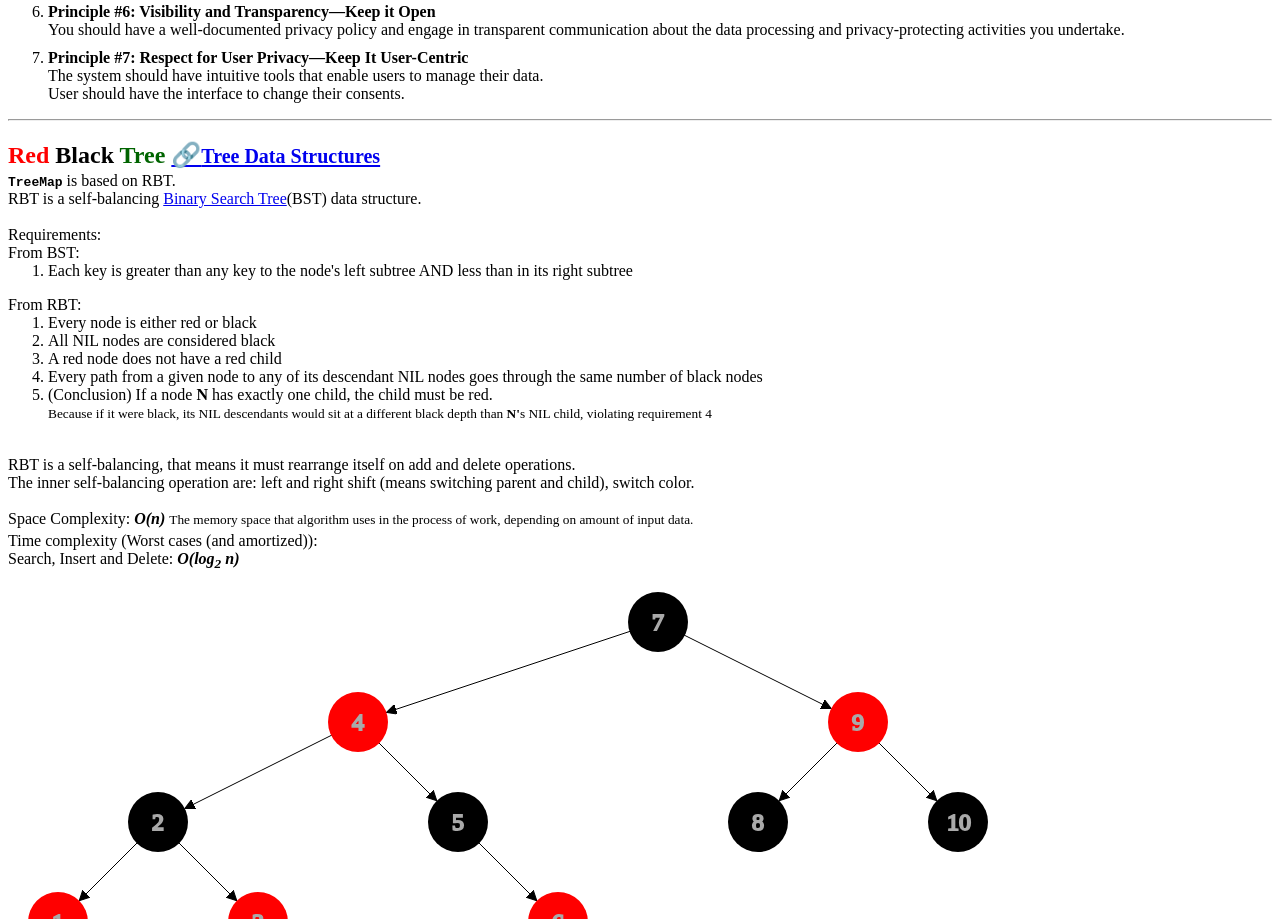
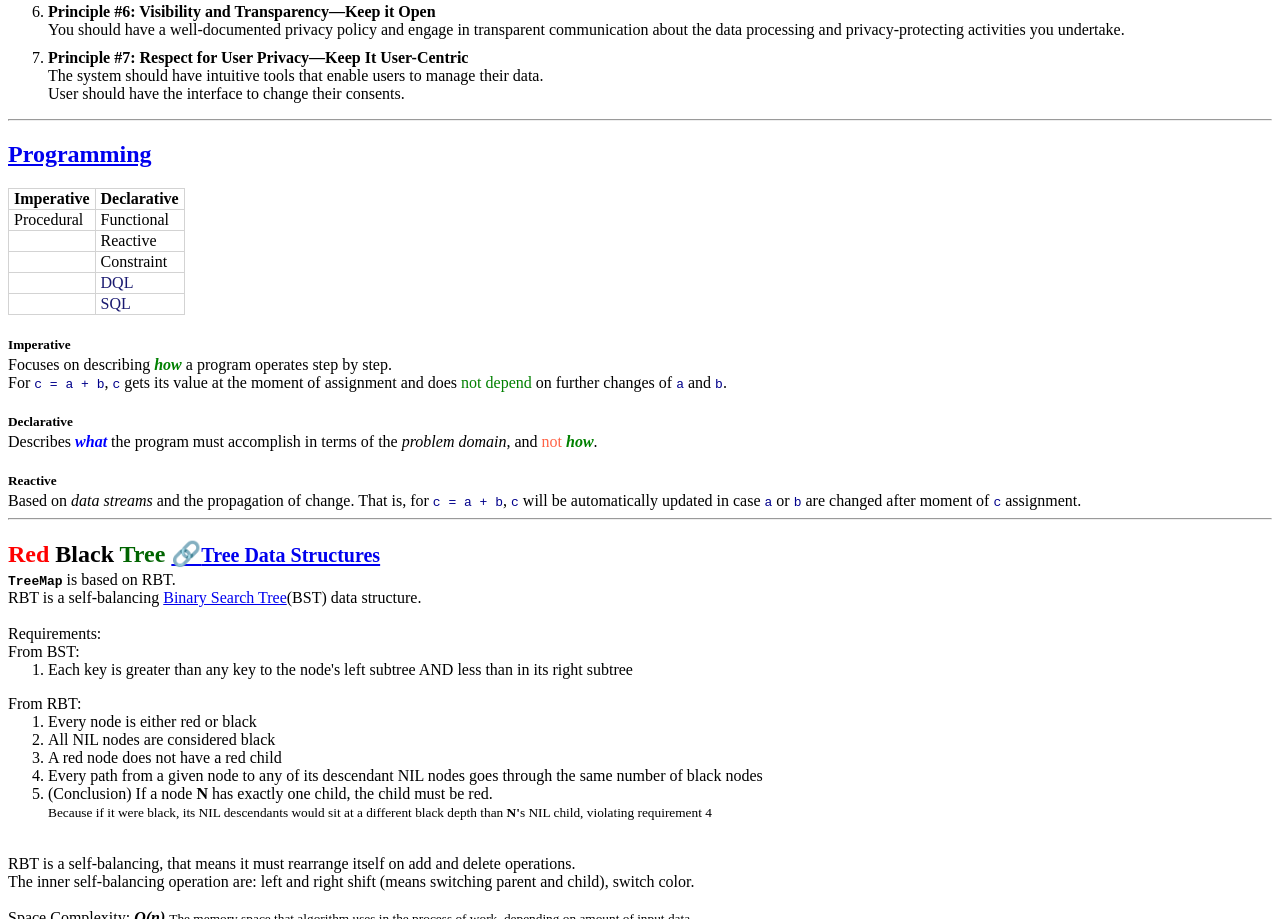
Before and after one commit to MarkoKurylko/Shared, a plain HTML site: page ConnectedNotes.html in a window 1280 px wide. Shown: the part 8090-9009 px from the top of the page. Drawn offline with Linux system fonts and the light colour scheme.

Commit message:
Programming/Java

```diff
--- a/ConnectedNotes.html
+++ b/ConnectedNotes.html
@@ -92,6 +92,7 @@
 			<details>
 				<summary></summary>
 				<h2><a href="#privacyByDesign">Privacy by Design</a></h2>
+				<h2><a href="#programming" id="programming-up">Programming</a></h2>
 			</details>
 		</td>
 	</tr>
@@ -1084,6 +1085,53 @@
 			User should have the interface to change their consents.
 		</li>
 	</ol>
+</div>
+<hr>
+
+<div id="programming">
+	<h2><a href="#programming-up">Programming</a></h2>
+	<table class="collapse-border padding">
+		<tr>
+			<th>Imperative</th>
+			<th>Declarative</th>
+		</tr>
+		<tr>
+			<td>Procedural</td>
+			<td id="functional">Functional</td>
+		</tr>
+		<tr>
+			<td></td>
+			<td>Reactive</td>
+		</tr>
+		<tr>
+			<td></td>
+			<td>Constraint</td>
+		</tr>
+		<tr>
+			<td></td>
+			<td class="get-title">DQL</td>
+		</tr>
+		<tr>
+			<td></td>
+			<td class="get-title">SQL</td>
+		</tr>
+
+	</table>
+
+	<h5 class="margin-bottom-3" id="imperative">Imperative</h5>
+	Focuses on describing <em class="green"><b>how</b></em> a program operates step by step.<br>
+	For <code class="code">c = a + b</code>, <code class="code">c</code> gets its value at the moment of assignment
+	and does <span class="green">not depend</span> on further changes of <code class="code">a</code> and <code class="code">b</code>.
+
+	<h5 class="margin-bottom-3" id="declarative">Declarative</h5>
+	Describes <em class="blue"><b>what</b></em> the program must accomplish in terms of the <em>problem domain</em>,
+	and <span class="tomato">not</span> <em class="green"><b>how</b></em>.
+
+	<h5 class="margin-bottom-3" id="reactive">Reactive</h5>
+	Based on <em>data streams</em> and the propagation of change.
+	That is, for <code class="code">c = a + b</code>,
+	<code class="code">c</code> will be automatically updated
+	in case <code class="code">a</code> or <code class="code">b</code> are changed after moment of <code class="code">c</code> assignment.
 </div>
 <hr>
 
```
Also changed, not shown: JavaNotes.html (+18 -4 lines).
